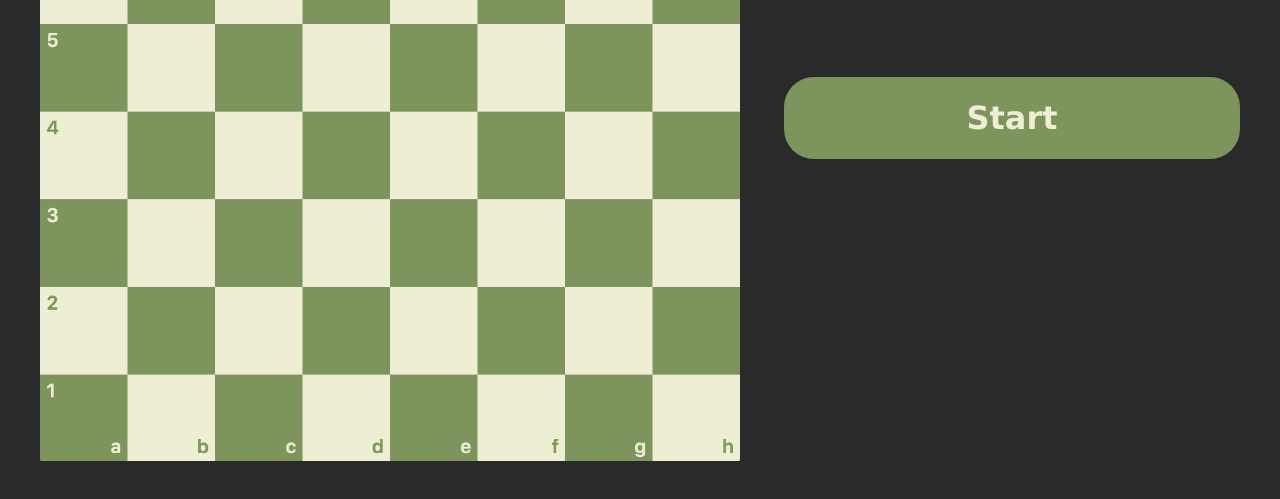
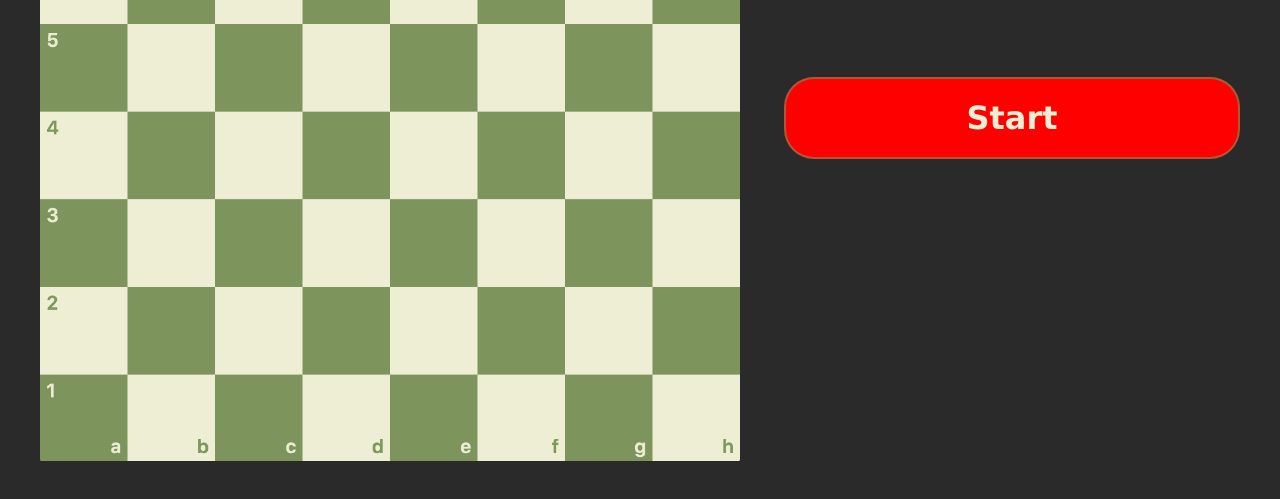
Before and after one commit to MarwaAbdelAal/Vision-Trainer-Game, a plain HTML site: page index.html in a window 1280 px wide. Shown: the part 279-778 px from the top of the page. Drawn offline with Linux system fonts and the light colour scheme.

Commit message:
red button

```diff
--- a/css/style.css
+++ b/css/style.css
@@ -35,7 +35,8 @@ body{
 .startBtn{
     padding: 20px;
     width: 100%;
-    background-color: #7d945d;
+    /* background-color: #7d945d; */
+    background-color: red;
     color: #eeeed5;
     font-size: 32px;
     border-radius: 30px;
```
